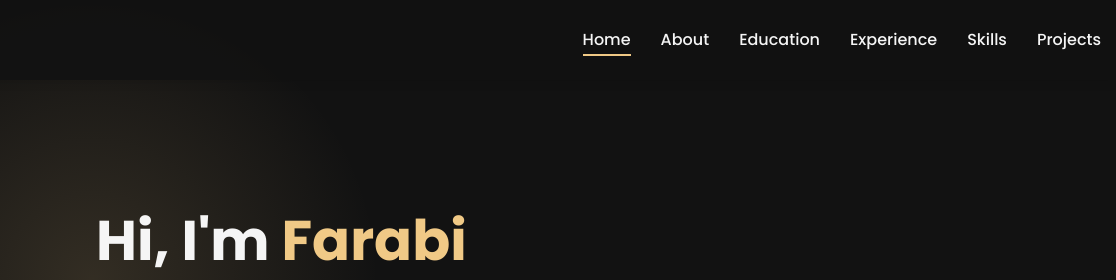
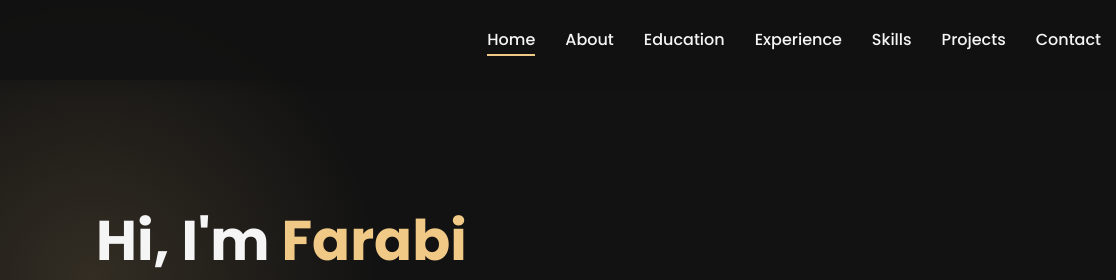
Before and after one commit to Farabi-Rabbo/Portfolio-Site, a plain HTML site: page index.html in a window 1280 px wide. Shown: the top 280 px of the page, 164-1280 px from the left. Drawn offline with Linux system fonts and the light colour scheme.

Commit message:
Update index.html

```diff
--- a/index.html
+++ b/index.html
@@ -40,8 +40,7 @@
                 <li><a href="#experience">Experience</a></li>
                 <li><a href="#skills">Skills</a></li>
                 <li><a href="#projects">Projects</a></li>
-<!--                 <li><a href="#testimonials">Testimonials</a></li>
-                <li><a href="#contact">Contact</a></li> -->
+                <li><a href="#contact">Contact</a></li>
             </ul>
         </nav>
 
```
